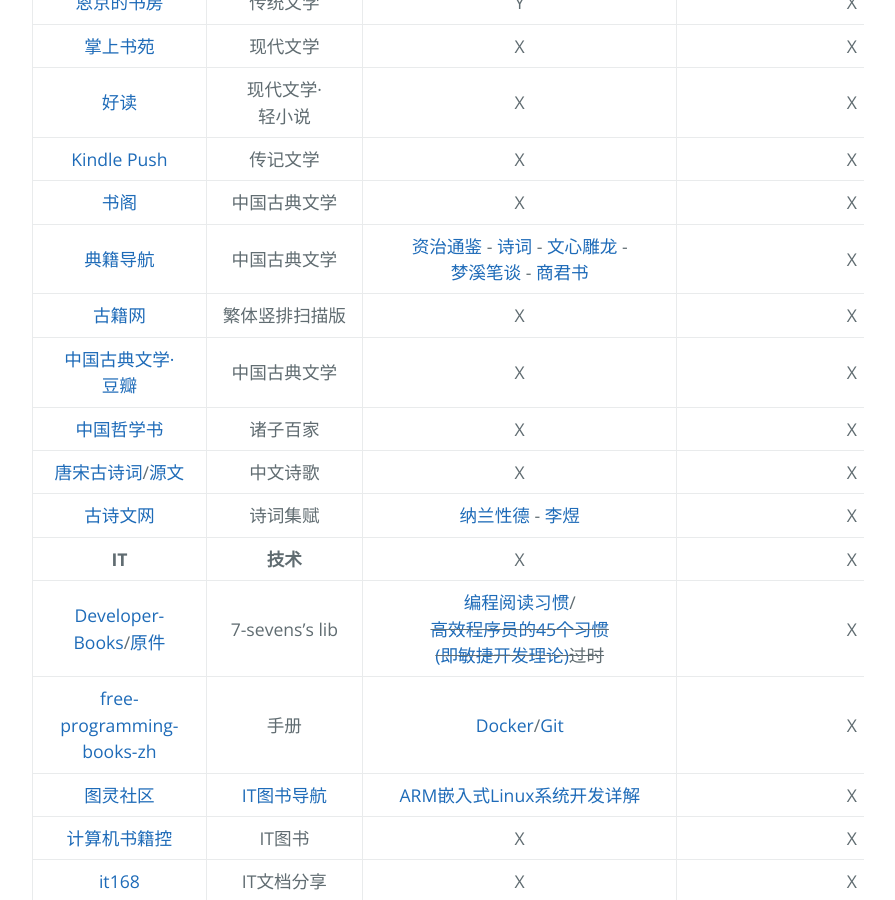
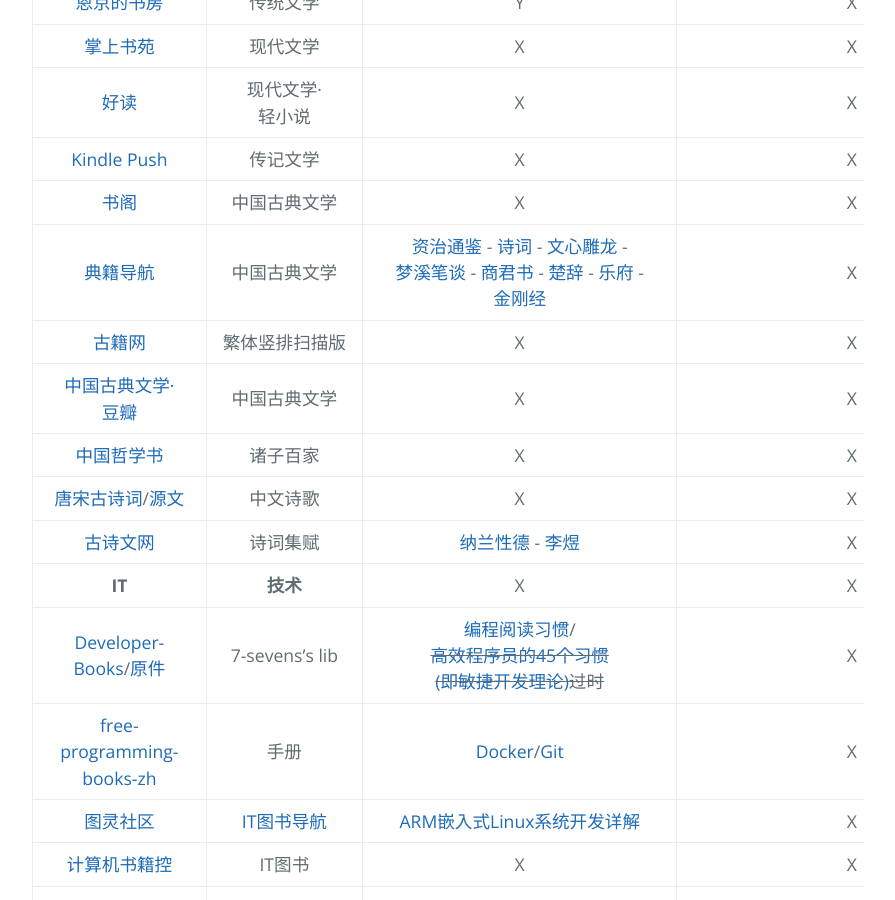
Before and after one commit to AmbroseRen/test, a Jekyll site: the page built from Library/BookSearch.md, in a window 1280 px wide and 900 px high, scrolled down 1114 px. Shown: the whole window, without its empty margins (192-1087 px from the left). Built offline with Jekyll 4.4.1, drawn with Linux system fonts in a browser that asks for light colours; our own code applies the rules of GitHub Pages for plain Markdown files; the repository's description, which GitHub fills in, is left out.

Commit message:
Update BookSearch.md

```diff
--- a/Library/BookSearch.md
+++ b/Library/BookSearch.md
@@ -28,7 +28,7 @@
 | [好读](http://www.haodoo.net/) | 现代文学·轻小说 | X | X | X |
 | [Kindle Push](https://book.einverne.info/) | 传记文学 | X | X | X |
 | [书阁](https://new.shuge.org/collections/) | 中国古典文学 | X | X | X |
-| [典籍导航](https://www.2345daohang.com/) | 中国古典文学 | [资治通鉴](https://www.2345daohang.com/dianji/63279/) - [诗词](https://www.2345daohang.com/shici/list.htm) - [文心雕龙](https://www.2345daohang.com/dianji/63314/) - [梦溪笔谈](https://www.2345daohang.com/dianji/63285/) - [商君书](https://www.2345daohang.com/dianji/63313/) | X | X |
+| [典籍导航](https://www.2345daohang.com/) | 中国古典文学 | [资治通鉴](https://www.2345daohang.com/dianji/63279/) - [诗词](https://www.2345daohang.com/shici/list.htm) - [文心雕龙](https://www.2345daohang.com/dianji/63314/) - [梦溪笔谈](https://www.2345daohang.com/dianji/63285/) - [商君书](https://www.2345daohang.com/dianji/63313/) - [楚辞](https://www.2345daohang.com/shici/list_1_t_918.htm) - [乐府](https://www.2345daohang.com/shici/list_1_t_469.htm) - [金刚经](https://www.2345daohang.com/dianji/63334/) | X | X |
 | [古籍网](http://www.bookinlife.net/) | 繁体竖排扫描版 | X | X | X |
 | [中国古典文学·豆瓣](https://tushu.docin.com/) | 中国古典文学 | X | X | X |
 | [中国哲学书](https://ctext.org/zh) | 诸子百家 | X | X | X |
```
